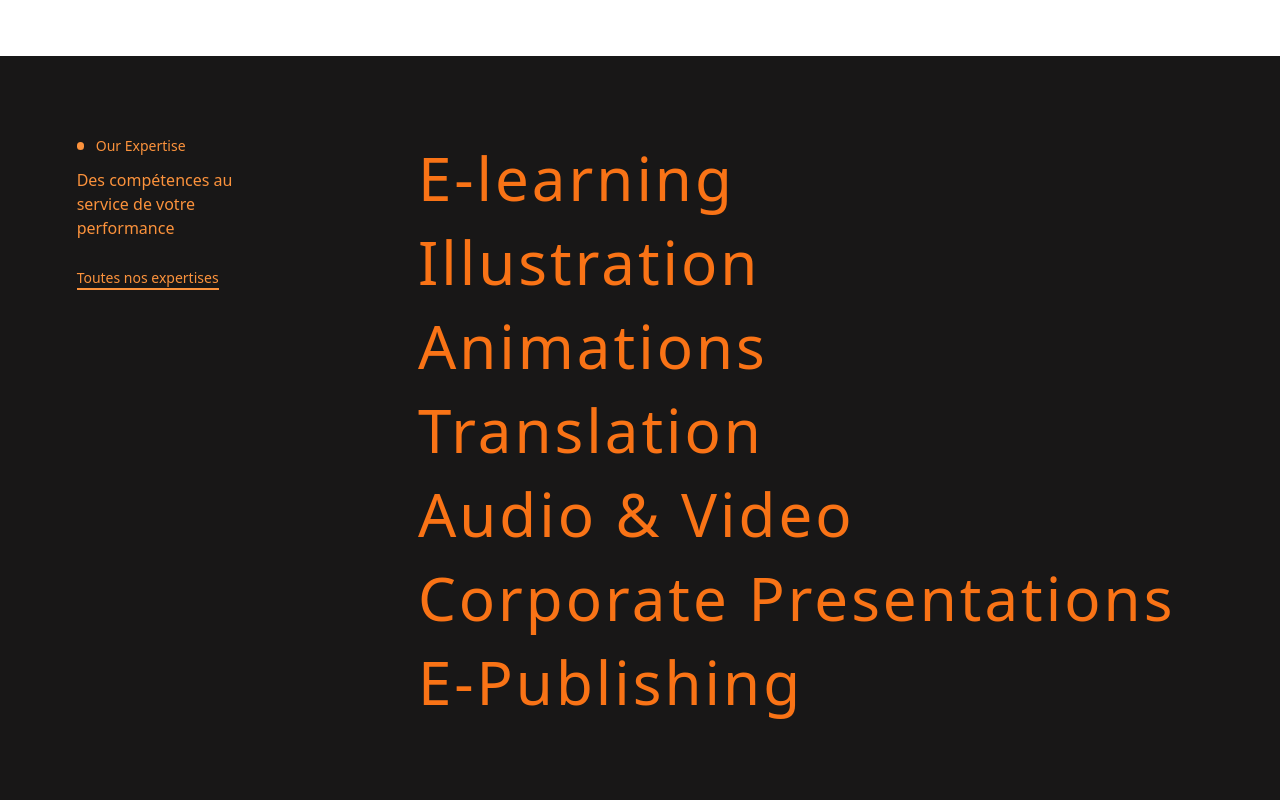
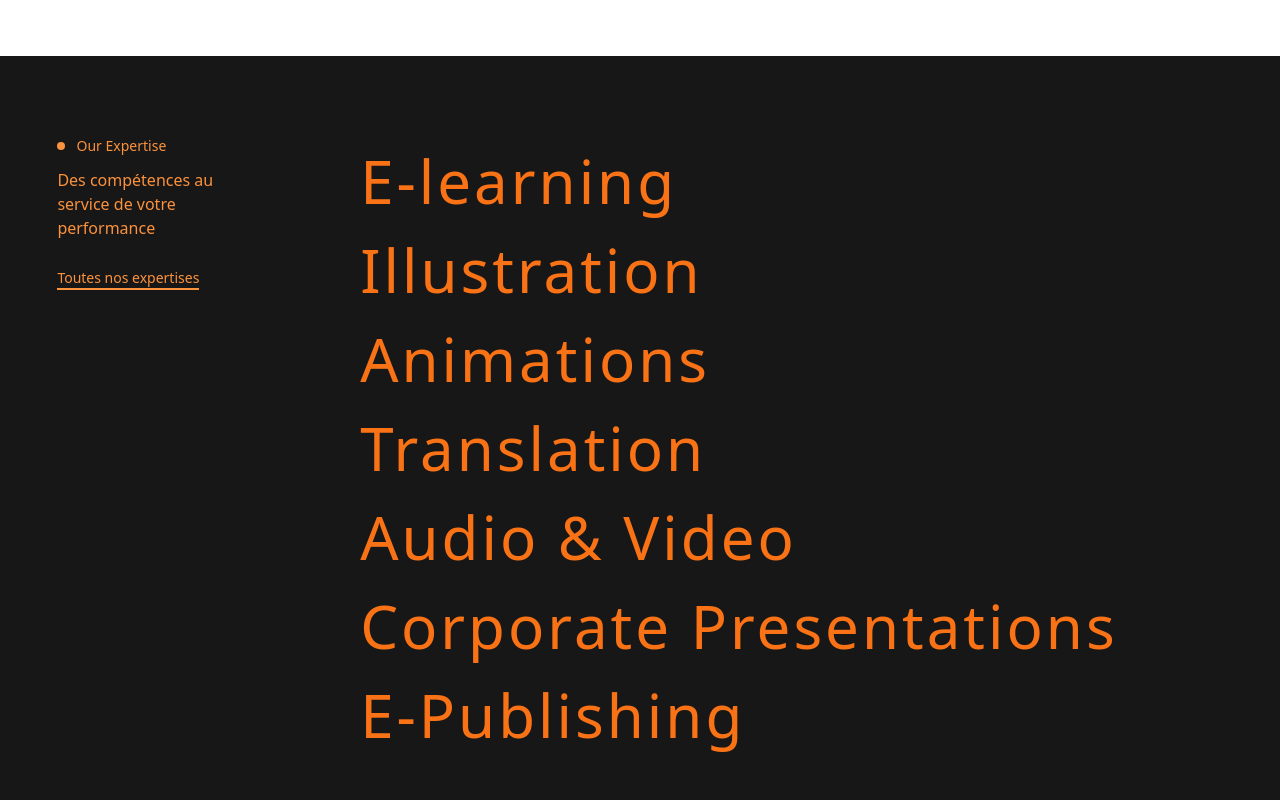
Before and after one commit to sah246ir/scroll-animated-landing-page, a React (Create React App) app: page / in a window 1280 px wide. Shown: the part 2060-2860 px from the top of the page. Built offline with nearby package versions, Linux system fonts and the light colour scheme.

Commit message:
feat: gif on hover

```diff
--- /dev/null
+++ b/src/components/Expertise.tsx
@@ -0,0 +1,17 @@
+import React from 'react'
+import SpecialHoverButton from './buttons/SpecialHoverButton'
+const gif = require("../media/giffy.gif")
+interface PropTypes{
+  children:React.ReactNode
+}
+const Expertise = ({children}:PropTypes) => {
+  return (
+    <SpecialHoverButton className=" !bg-transparent px-7 py-3 group-hover:opacity-35 hover:!opacity-100 text-orange-500 text-center sm:text-left flex justify-between items-center gap-3 group/btn">
+       {children}
+      <img src={gif} className='group-hover/btn:opacity-100 opacity-0 transition duration-500' width={65} alt=""  />
+   </SpecialHoverButton>
+
+  )
+}
+
+export default Expertise
--- a/src/section/ExpertiseSection.tsx
+++ b/src/section/ExpertiseSection.tsx
@@ -1,7 +1,7 @@
 import React from 'react'
-import SpecialHoverButton from '../components/buttons/SpecialHoverButton'
 import Button from '../components/buttons/Button'
 import SectionHeading from '../components/headings/SectionHeading'
+import Expertise from '../components/Expertise'
 
 const ExpertiseSection = () => {
     return (
@@ -18,13 +18,13 @@ const ExpertiseSection = () => {
                 </div>
             </div>
             <div className="text-6xl tracking-wider group flex flex-col gap-7 sm:gap-0 ">
-                <SpecialHoverButton className=" !bg-transparent px-7 py-3 group-hover:opacity-35 hover:!opacity-100 text-orange-500 text-center sm:text-left">E-learning</SpecialHoverButton>
-                <SpecialHoverButton className=" !bg-transparent px-7 py-3 group-hover:opacity-35 hover:!opacity-100 text-orange-500 text-center sm:text-left">Illustration</SpecialHoverButton>
-                <SpecialHoverButton className=" !bg-transparent px-7 py-3 group-hover:opacity-35 hover:!opacity-100 text-orange-500 text-center sm:text-left">Animations</SpecialHoverButton>
-                <SpecialHoverButton className=" !bg-transparent px-7 py-3 group-hover:opacity-35 hover:!opacity-100 text-orange-500 text-center sm:text-left">Translation</SpecialHoverButton>
-                <SpecialHoverButton className=" !bg-transparent px-7 py-3 group-hover:opacity-35 hover:!opacity-100 text-orange-500 text-center sm:text-left">Audio & Video</SpecialHoverButton>
-                <SpecialHoverButton className=" !bg-transparent px-7 py-3 group-hover:opacity-35 hover:!opacity-100 text-orange-500 text-center sm:text-left">Corporate Presentations</SpecialHoverButton>
-                <SpecialHoverButton className=" !bg-transparent px-7 py-3 group-hover:opacity-35 hover:!opacity-100 text-orange-500 text-center sm:text-left">E-Publishing</SpecialHoverButton>
+                <Expertise>E-learning</Expertise>
+                <Expertise>Illustration</Expertise>
+                <Expertise>Animations</Expertise>
+                <Expertise>Translation</Expertise>
+                <Expertise>Audio & Video</Expertise>
+                <Expertise>Corporate Presentations</Expertise>
+                <Expertise>E-Publishing</Expertise>
             </div>
 
         </div>
```
Also changed, not shown: src/media/giffy.gif (added).
